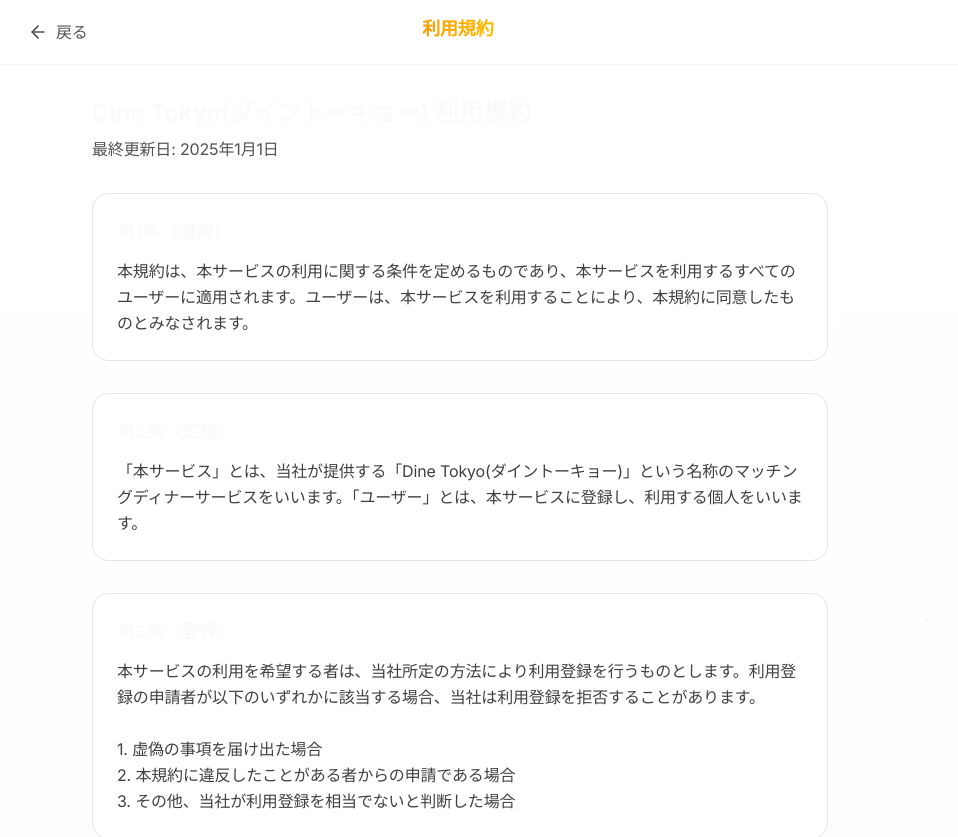
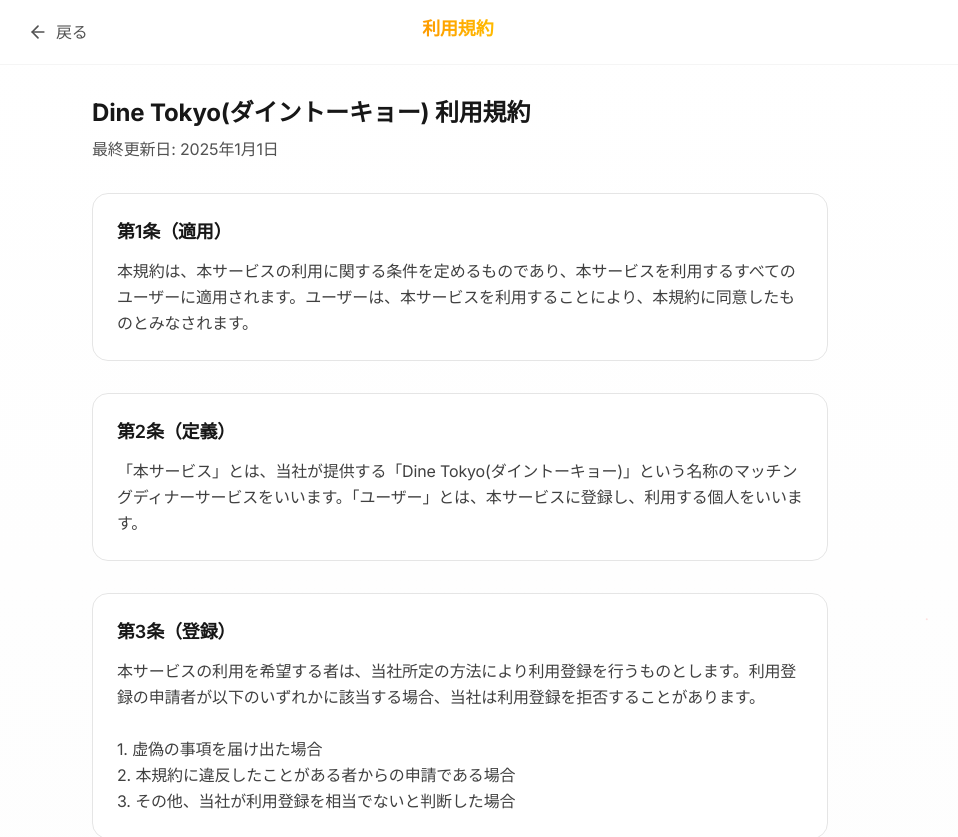
Before and after one commit to KitaharaMugiro/timeright, a Next.js app: page /terms in a window 1280 px wide. Shown: the top 837 px of the page, without its empty margins (180-1138 px from the left). Built offline with nearby package versions, Linux system fonts and the light colour scheme.

Commit message:
Update styling for legal, privacy, and terms pages: Change text color to neutral-900 for improved readability against the background gradient. Add debug logging in LandingPage for tracking search parameters during redirection.

```diff
--- a/src/app/legal/page.tsx
+++ b/src/app/legal/page.tsx
@@ -76,7 +76,7 @@
 
 export default function LegalPage() {
   return (
-    <div className="min-h-screen bg-gradient-to-b from-white to-neutral-50 relative overflow-hidden">
+    <div className="min-h-screen bg-gradient-to-b from-white to-neutral-50 text-neutral-900 relative overflow-hidden">
       <Particles className="absolute inset-0 pointer-events-none" quantity={15} color="#FF6B6B" staticity={60} />
 
       {/* Header */}
--- a/src/app/page.tsx
+++ b/src/app/page.tsx
@@ -165,6 +165,7 @@
     if (typeof window !== 'undefined' && typeof window.fbq === 'function') {
       window.fbq('track', 'CompleteRegistration');
     }
+    console.log('[DEBUG] s=', searchParams.get('s'), '→', lineUrl); // TODO: 確認後削除
     window.location.href = lineUrl;
   };
 
--- a/src/app/privacy/page.tsx
+++ b/src/app/privacy/page.tsx
@@ -110,7 +110,7 @@
 
 export default function PrivacyPage() {
   return (
-    <div className="min-h-screen bg-gradient-to-b from-white to-neutral-50 relative overflow-hidden">
+    <div className="min-h-screen bg-gradient-to-b from-white to-neutral-50 text-neutral-900 relative overflow-hidden">
       <Particles className="absolute inset-0 pointer-events-none" quantity={15} color="#FF6B6B" staticity={60} />
 
       {/* Header */}
--- a/src/app/terms/page.tsx
+++ b/src/app/terms/page.tsx
@@ -79,7 +79,7 @@
 
 export default function TermsPage() {
   return (
-    <div className="min-h-screen bg-gradient-to-b from-white to-neutral-50 relative overflow-hidden">
+    <div className="min-h-screen bg-gradient-to-b from-white to-neutral-50 text-neutral-900 relative overflow-hidden">
       <Particles className="absolute inset-0 pointer-events-none" quantity={15} color="#FF6B6B" staticity={60} />
 
       {/* Header */}
```
